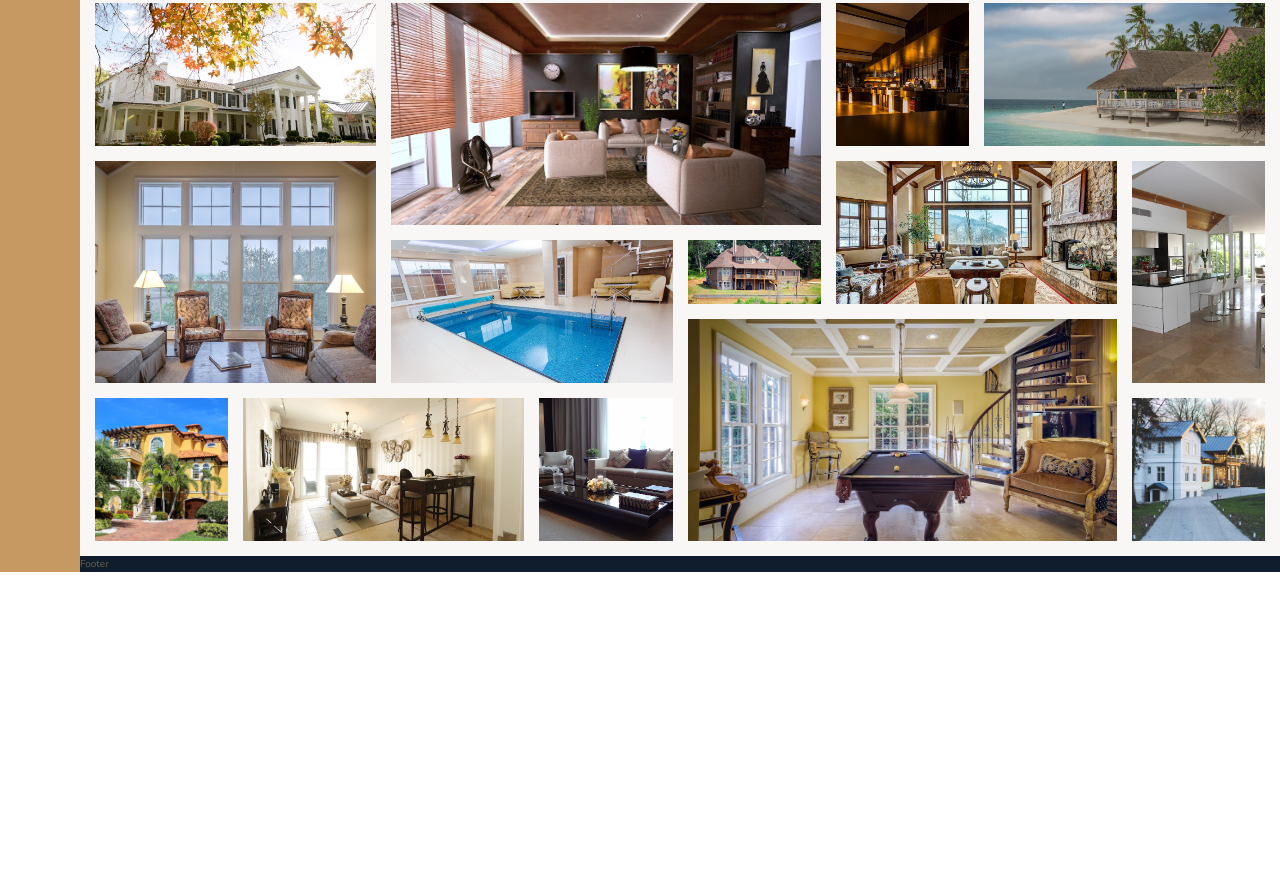
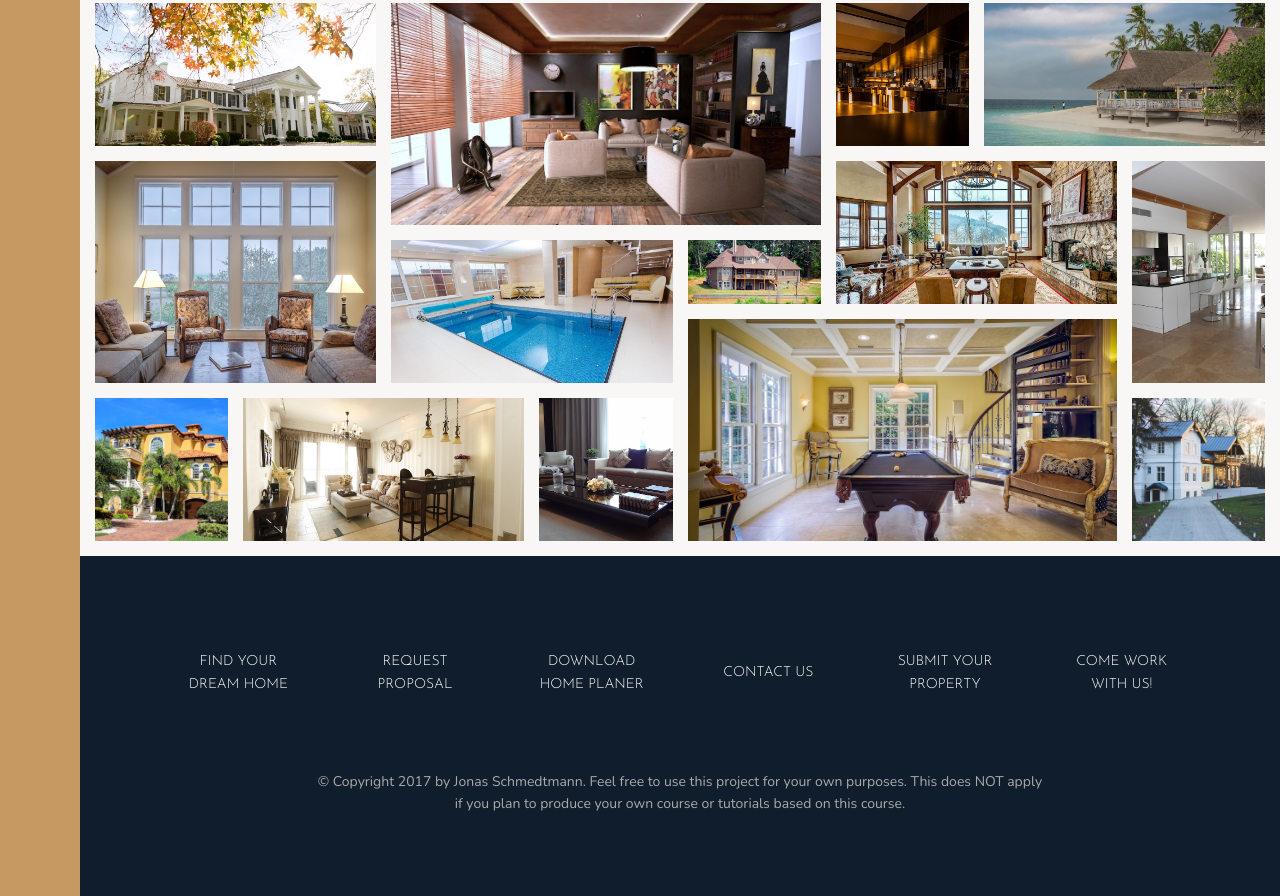
Before and after one commit to AndrzejKnit/nexter, a plain HTML site: page index.html in a window 1280 px wide. Shown: the part 3092-3988 px from the top of the page. Before the commit the page ends 3664 px from the top, so only its background shows below. Drawn offline with nearby package versions, Linux system fonts and the light colour scheme.

Commit message:
Lesson 116: Building the Footer

```diff
--- a/css/style.css
+++ b/css/style.css
@@ -345,4 +345,34 @@ body {
 
 .footer {
   background-color: #101d2c;
-  grid-column: full-start / full-end; }
+  grid-column: full-start / full-end;
+  padding: 8rem; }
+
+.nav {
+  list-style: none;
+  display: grid;
+  grid-template-columns: repeat(auto-fit, minmax(15rem, 1fr));
+  grid-gap: 2rem;
+  align-items: center; }
+  .nav__link:link, .nav__link:visited {
+    font-size: 1.4rem;
+    color: #fff;
+    text-decoration: none;
+    font-family: "Josefin Sans", sans-serif;
+    text-transform: uppercase;
+    text-align: center;
+    padding: 1.5rem;
+    display: block;
+    transition: all .2s; }
+  .nav__link:hover, .nav__link:active {
+    background-color: rgba(255, 255, 255, 0.05);
+    transform: translateY(-3px); }
+
+.copyright {
+  font-size: 1.4rem;
+  color: #aaa;
+  margin-top: 6rem;
+  margin-right: auto;
+  margin-left: auto;
+  text-align: center;
+  width: 70%; }
--- a/index.html
+++ b/index.html
@@ -358,7 +358,17 @@
             </figure>
         </section>
         <footer class="footer">
-            Footer
+            <ul class="nav">
+                <li class="nav__item"><a href="#" class="nav__link">Find your dream home</a></li>
+                <li class="nav__item"><a href="#" class="nav__link">Request proposal</a></li>
+                <li class="nav__item"><a href="#" class="nav__link">Download home planer</a></li>
+                <li class="nav__item"><a href="#" class="nav__link">Contact us</a></li>
+                <li class="nav__item"><a href="#" class="nav__link">Submit your property</a></li>
+                <li class="nav__item"><a href="#" class="nav__link">Come work with us!</a></li>
+            </ul>
+            <p class="copyright">
+                &copy; Copyright 2017 by Jonas Schmedtmann. Feel free to use this project for your own purposes. This does NOT apply if you plan to produce your own course or tutorials based on this course.
+            </p>
         </footer>
     </body>
 </html>
--- a/sass/_footer.scss
+++ b/sass/_footer.scss
@@ -1,4 +1,44 @@
 .footer {
     background-color: $color-secondary;
     grid-column: full-start / full-end;
+    padding: 8rem;
 }
+
+.nav {
+    list-style: none;
+
+    display: grid;
+    grid-template-columns: repeat(auto-fit, minmax(15rem, 1fr));
+    grid-gap: 2rem;
+    align-items: center;
+
+    &__link:link,
+    &__link:visited {
+        font-size: 1.4rem;
+        color: #fff;
+        text-decoration: none;
+        font-family: $font-display;
+        text-transform: uppercase;
+        text-align: center;
+        padding: 1.5rem;
+        display: block;
+        transition: all .2s;
+
+    }
+    &__link:hover,
+    &__link:active {
+        background-color: rgba(#fff, .05);
+        transform: translateY(-3px);
+    }
+}
+
+.copyright {
+    font-size: 1.4rem;
+    color: $color-grey-light-2;
+    margin-top: 6rem;
+    margin-right: auto;
+    margin-left: auto;
+    text-align: center;
+    width: 70%;
+
+}
```
